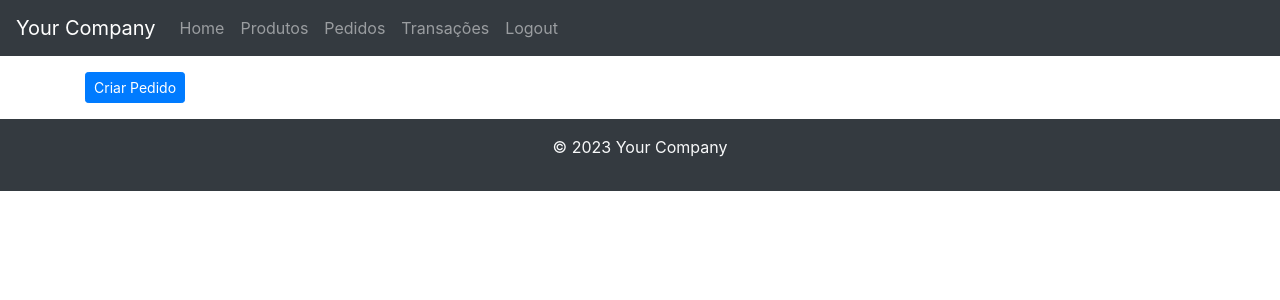
After one commit to joaocbarrozo/Inventory, a Django app: page /lista-pedidos/ in a window 1280 px wide. The commit adds this page. Shown: the top 300 px of the page. Run offline with Django 4.2, Linux system fonts and the light colour scheme; a user stored in the database is signed in; data that the repository does not hold is empty; some libraries are stand-ins or nearby versions.

Commit message:
Pedidos adicionado

```diff
--- a/almoxarifado/templates/base.html
+++ b/almoxarifado/templates/base.html
@@ -29,6 +29,9 @@
               <a class="nav-link" href="{% url 'product' %}">Produtos</a>
             </li>
             <li class="nav-item">
+              <a class="nav-link" href="{% url 'pedidos' %}">Pedidos</a>
+            </li>
+            <li class="nav-item">
               <a class="nav-link" href="{% url 'transaction_log' %}">Transações</a>
             </li>
             {% if user.is_authenticated %}
--- a/almoxarifado/templates/home.html
+++ b/almoxarifado/templates/home.html
@@ -4,7 +4,7 @@
   <h1>Almoxarifado</h1>
   <ul>
     {% for product in products %}
-      <li>{{ product.name }} - {{ product.quantity }}</li>
+      <li>{{ product.nome }} - {{ product.quantidade }}</li>
     {% endfor %}
   </ul>
 {% endblock %}
--- /dev/null
+++ b/almoxarifado/templates/lista_pedidos.html
@@ -0,0 +1,9 @@
+{% extends 'base.html' %}
+
+{%block content%}
+    {% for pedido in pedidos %}
+        <p>Pedido #{{ pedido.id }} - {{ pedido.status }}</p>
+    {% endfor %}
+
+    <a href="{% url 'criar_pedido' %}" class="btn btn-primary btn-sm">Criar Pedido</a>
+{%endblock%}
--- a/almoxarifado/urls.py
+++ b/almoxarifado/urls.py
@@ -14,7 +14,7 @@ Including another URLconf
     2. Add a URL to urlpatterns:  path('blog/', include('blog.urls'))
 """
 from django.urls import path
-from .views import login_view, home_view, product_view, logout_view, transaction_log, add_product, add_transaction
+from .views import login_view, home_view, product_view, logout_view, transaction_log, add_product, add_transaction, lista_pedidos, criar_pedido
 
 urlpatterns = [
     # other URL patterns
@@ -26,4 +26,6 @@ urlpatterns = [
     path('transaction/', transaction_log, name='transaction_log'),
     path('add-product/', add_product, name='add_product'),
     path('add-transaction/', add_transaction, name='add_transaction'),
+    path('lista-pedidos/', lista_pedidos, name='pedidos'),
+    path('criar-pedidos/', criar_pedido, name='criar_pedido'),
 ]
--- a/almoxarifado/views.py
+++ b/almoxarifado/views.py
@@ -1,10 +1,10 @@
 from django.shortcuts import render, redirect
-from .models import Produto, Transacao
+from .models import Produto, Transacao, Pedido, ProdutoPedido
 from django.contrib.auth import logout
 from django.contrib.auth.forms import AuthenticationForm
 from django.contrib.auth import login
 from django.contrib.auth.decorators import login_required
-from .forms import ProductForm, TransactionForm
+from .forms import ProductForm, TransactionForm, PedidoForm, ProdutoPedidoForm
 
 def login_view(request):
     if request.method == 'POST':
@@ -77,5 +77,29 @@ def add_transaction(request):
         form = TransactionForm(initial=initial_data)
     return render(request, 'add_transaction.html', {'form': form})
 
+@login_required
+def lista_pedidos(request):
+    pedidos = Pedido.objects.filter(status='Realizado')
+    return render(request, 'lista_pedidos.html', {'pedidos': pedidos})
+
+@login_required
+def criar_pedido(request):
+    if request.method == 'POST':
+        pedido_form = PedidoForm(request.POST)
+        produto_pedido_form = ProdutoPedidoForm(request.POST)
+        if pedido_form.is_valid() and produto_pedido_form.is_valid():
+            pedido = pedido_form.save(commit=False)
+            pedido.status = 'Aberto'
+            pedido.solicitante = request.user
+            pedido.save()
+            produto_pedido = produto_pedido_form.save(commit=False)
+            produto_pedido.pedido = pedido
+            produto_pedido.save()
+            return redirect('lista_pedido')
+    else:
+        pedido_form = PedidoForm()
+        produto_pedido_form = ProdutoPedidoForm()
+    return render(request, 'criar_pedido.html', {'pedido_form': pedido_form, 'produto_pedido_form': produto_pedido_form})
+
 
 # Create your views here.
```
Also changed, not shown: almoxarifado/admin.py (+9 -1 lines), almoxarifado/forms.py (+11 -1 lines), almoxarifado/models.py (+6 -2 lines), almoxarifado/templates/criar_pedido.html (added, +10 -0 lines), db.sqlite3.
